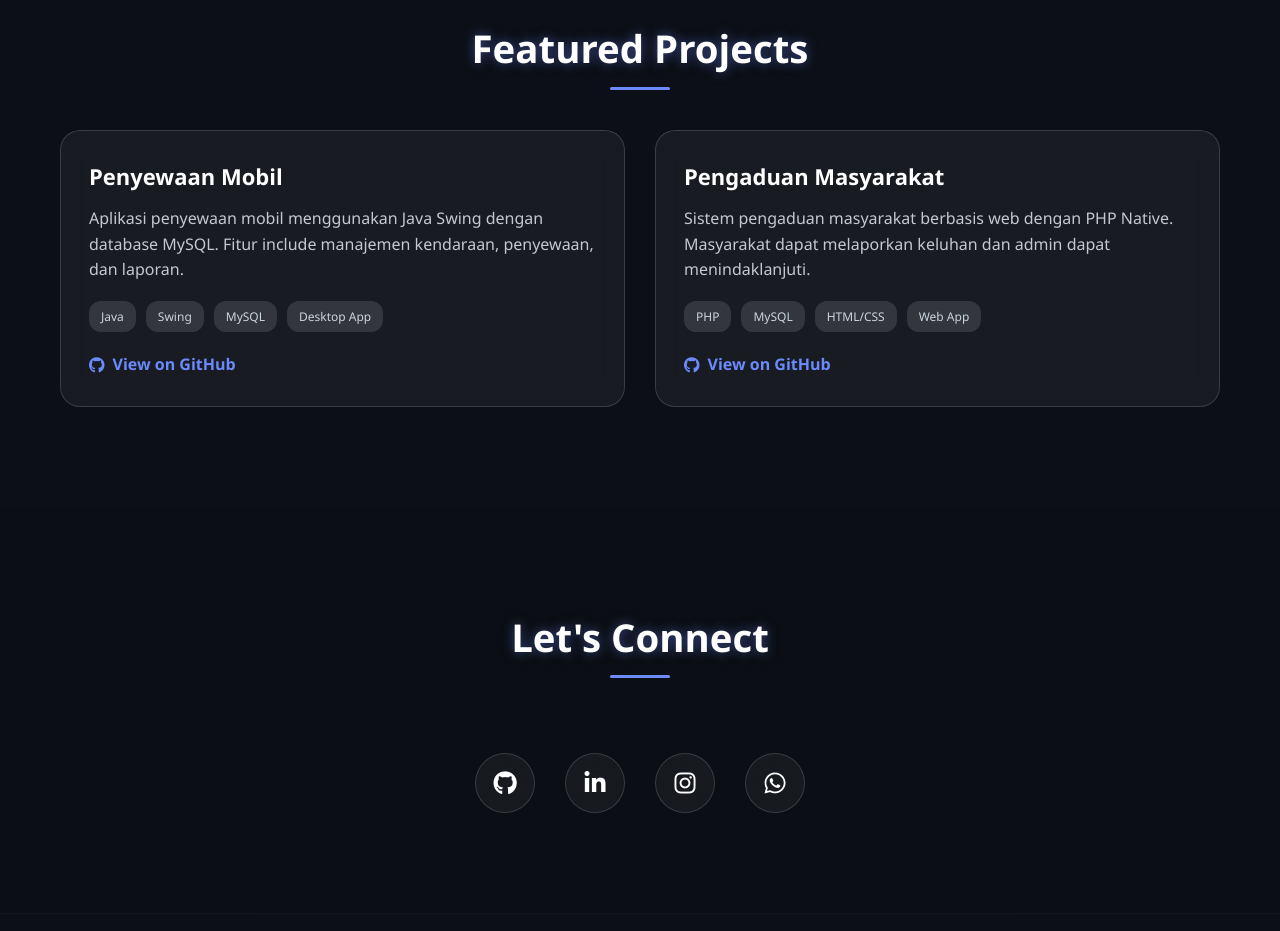
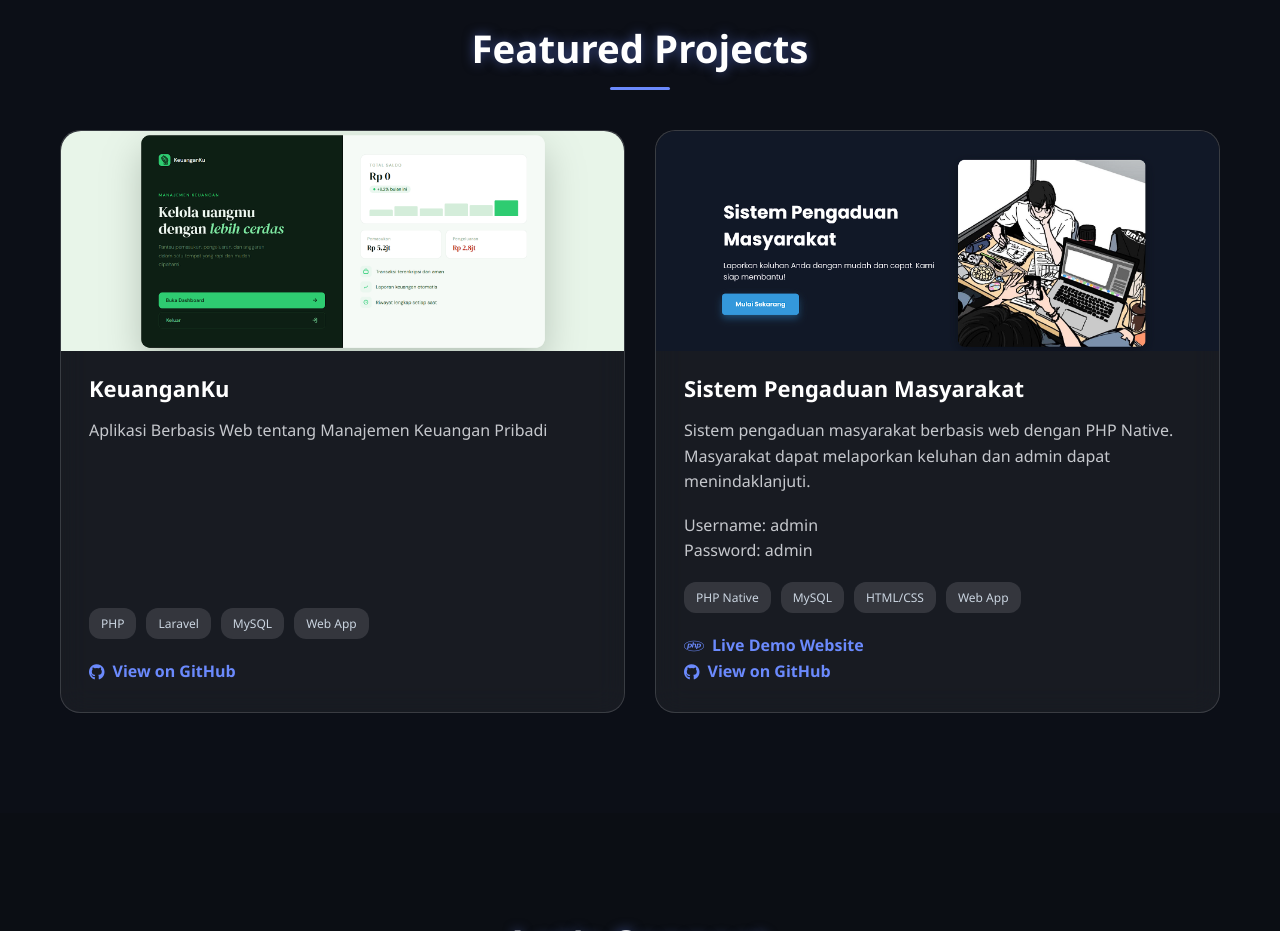
Before and after one commit to mrfrankenstain/mrfrankenstain.github.io, a plain HTML site: page index.html in a window 1280 px wide. Shown: the part 1580-2511 px from the top of the page. Drawn offline with nearby package versions, Linux system fonts and the light colour scheme.

Commit message:
another update

```diff
--- a/css/style.css
+++ b/css/style.css
@@ -370,6 +370,20 @@ nav {
     border-color: var(--accent);
 }
 
+.project-image {
+    margin: -28px -28px 20px -28px;
+    border-radius: 20px 20px 0 0;
+    overflow: hidden;
+    height: 220px;
+}
+
+.project-image img {
+    width: 100%;
+    height: 100%;
+    object-fit: cover;
+    display: block;
+}
+
 .project-title {
     font-size: 22px;
     margin-bottom: 12px;
--- a/index.html
+++ b/index.html
@@ -141,31 +141,42 @@
 
             <div class="projects-grid">
                 <div class="project-card">
-                    <h3 class="project-title"></i> Penyewaan Mobil</h3>
-                    <p class="project-desc">Aplikasi penyewaan mobil menggunakan Java Swing dengan database MySQL. Fitur
-                        include manajemen kendaraan, penyewaan, dan laporan.</p>
+                    <div class="project-image">
+                        <img src="images/keuanganku.png" alt="KeuanganKu">
+                    </div>
+                    <h3 class="project-title"></i>KeuanganKu</h3>
+                    <p class="project-desc">Aplikasi Berbasis Web tentang Manajemen Keuangan Pribadi</p>
                     <div class="project-tech">
-                        <span class="tech-tag">Java</span>
-                        <span class="tech-tag">Swing</span>
+                        <span class="tech-tag">PHP</span>
+                        <span class="tech-tag">Laravel</span>
                         <span class="tech-tag">MySQL</span>
-                        <span class="tech-tag">Desktop App</span>
+                        <span class="tech-tag">Web App</span>
                     </div>
-                    <a href="https://github.com/mrfrankenstain/Penyewaan-Mobil-Java-GUI" class="project-link"
+                    <a href="https://github.com/mrfrankenstain/finance-app.git" class="project-link"
                         target="_blank">
                         <i class="fab fa-github"></i> View on GitHub
                     </a>
                 </div>
 
                 <div class="project-card">
-                    <h3 class="project-title"></i> Pengaduan Masyarakat</h3>
+                    <div class="project-image">
+                        <img src="images/pengaduan-masyarakat.png" alt="Pengaduan Masyarakat">
+                    </div>
+                    <h3 class="project-title"></i>Sistem Pengaduan Masyarakat</h3>
                     <p class="project-desc">Sistem pengaduan masyarakat berbasis web dengan PHP Native. Masyarakat dapat
                         melaporkan keluhan dan admin dapat menindaklanjuti.</p>
+                    <p class="project-desc">Username: admin
+                        <br>Password: admin
+                    </p>
                     <div class="project-tech">
-                        <span class="tech-tag">PHP</span>
+                        <span class="tech-tag">PHP Native</span>
                         <span class="tech-tag">MySQL</span>
                         <span class="tech-tag">HTML/CSS</span>
                         <span class="tech-tag">Web App</span>
                     </div>
+                    <a href="http://pengaduan-masyarakat.wuaze.com/index.php" class="project-link" target="_blank">
+                        <i class="fab fa-php"></i> Live Demo Website
+                    </a>
                     <a href="https://github.com/mrfrankenstain/Pengaduan-Masyarakat-PHP-Native" class="project-link"
                         target="_blank">
                         <i class="fab fa-github"></i> View on GitHub
```
Also changed, not shown: images/keuanganku.png (added), images/pengaduan-masyarakat.png (added), 1 other file.
